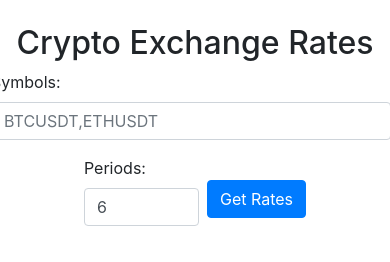
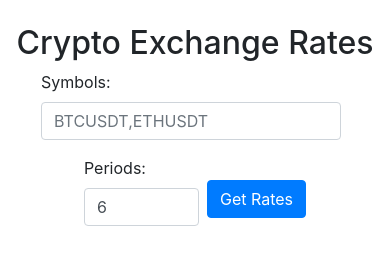
Before and after one commit to EnjoyFX/Crypto_Rates, a plain HTML site: page index.html in a window 390 px wide. Drawn offline with nearby package versions, Linux system fonts and the light colour scheme.

Commit message:
updates in view for mobile

```diff
--- a/index.html
+++ b/index.html
@@ -15,7 +15,7 @@
             height: 600px;
         }
         .wide-input .form-control {
-            width: 400px; /* або інше потрібне значення */
+            width: 300px; /* або інше потрібне значення */
         }
     </style>
 </head>
```
